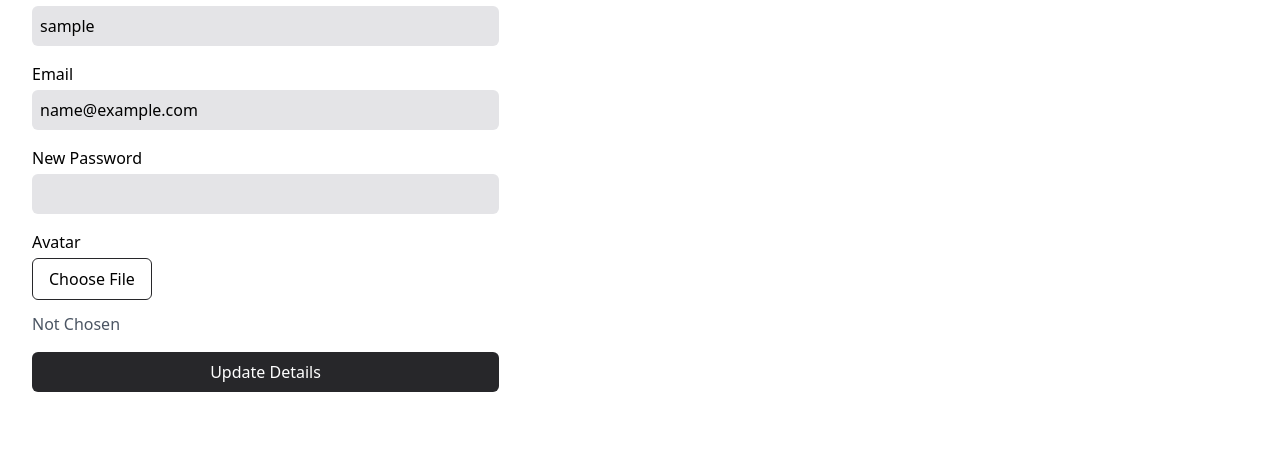
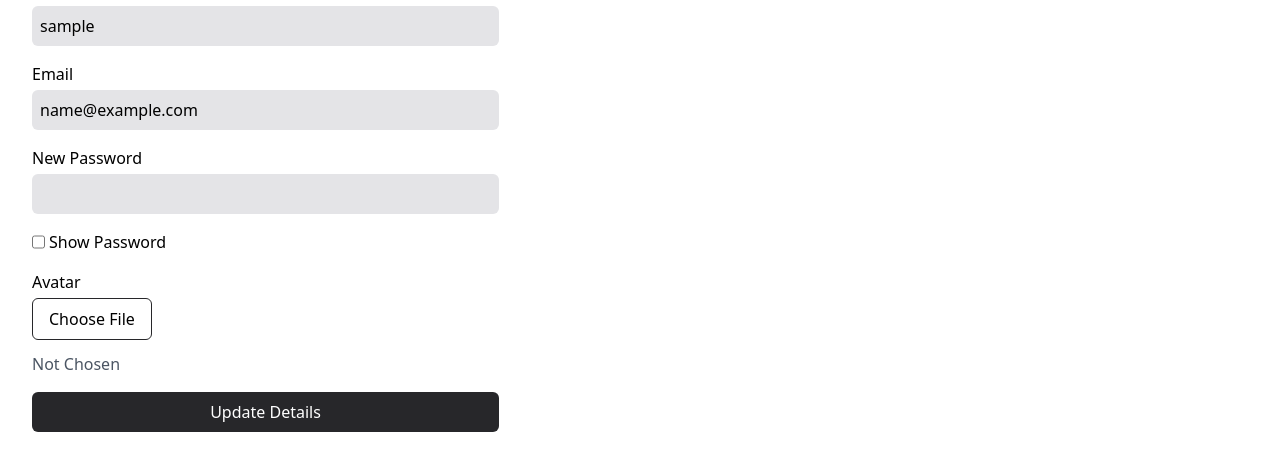
Before and after one commit to ashishshres/Shirtify, a PHP site: page /pages/account.php in a window 1280 px wide. Shown: the part 342-800 px from the top of the page. Run offline with PHP 8.4, Linux system fonts and the light colour scheme; the visitor is signed in with stand-in values (Sample User, id 1); data that the repository does not hold is empty; some libraries are stand-ins or nearby versions.

Commit message:
add show password

```diff
--- a/pages/account.php
+++ b/pages/account.php
@@ -67,6 +67,10 @@ include "../includes/_update_account.php";
                 <label for="password">New Password</label>
                 <input type="password" name="password" id="password" class="bg-zinc-200 p-2 rounded-md">
             </div>
+            <div class="flex gap-1">
+                <input type="checkbox" name="show" id="show" class="bg-zinc-200 p-2 rounded-md" onclick="togglePassword()">
+                <label for="show">Show Password</label>
+            </div>
             <div class="flex flex-col gap-1">
                 <label for="avatar">Avatar</label>
                 <input type="file" name="avatar" id="avatar" class="hidden" onchange="updateAvatar()" />
```
